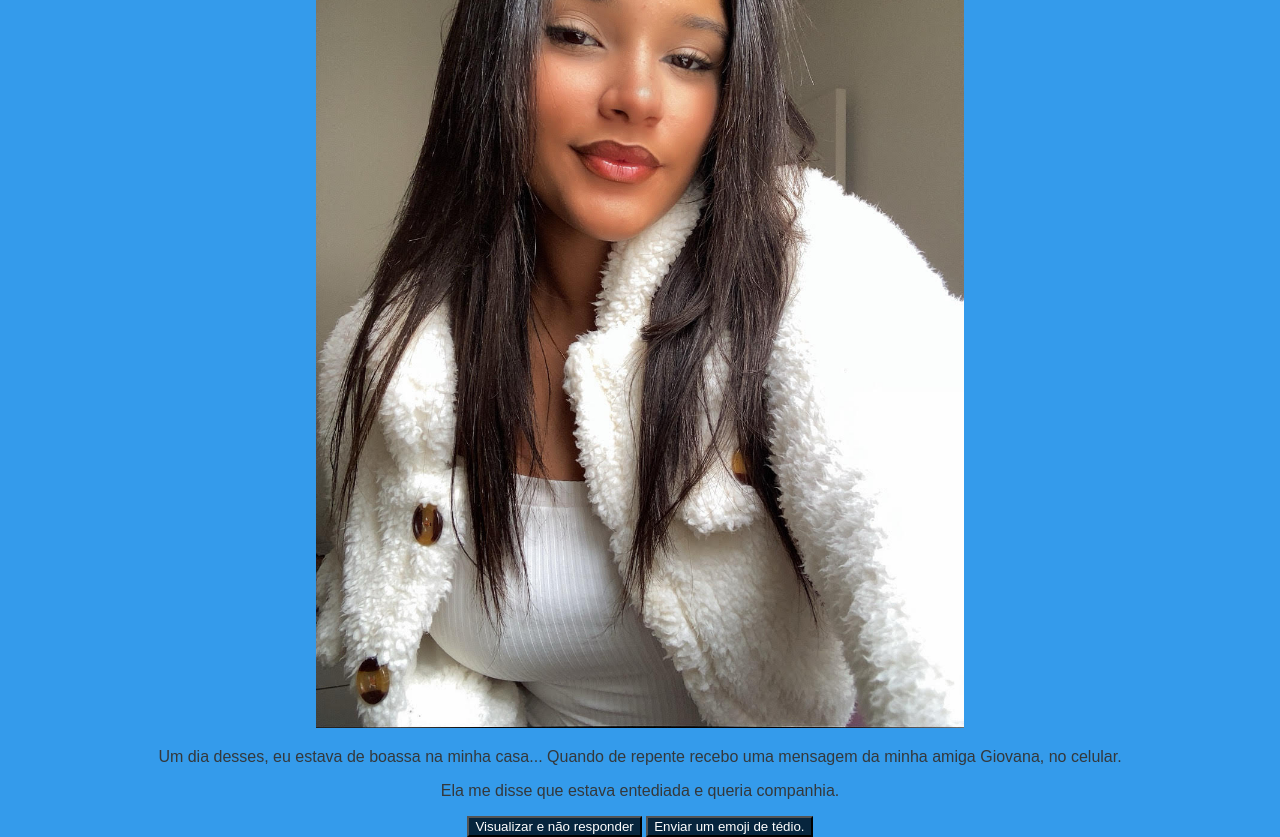
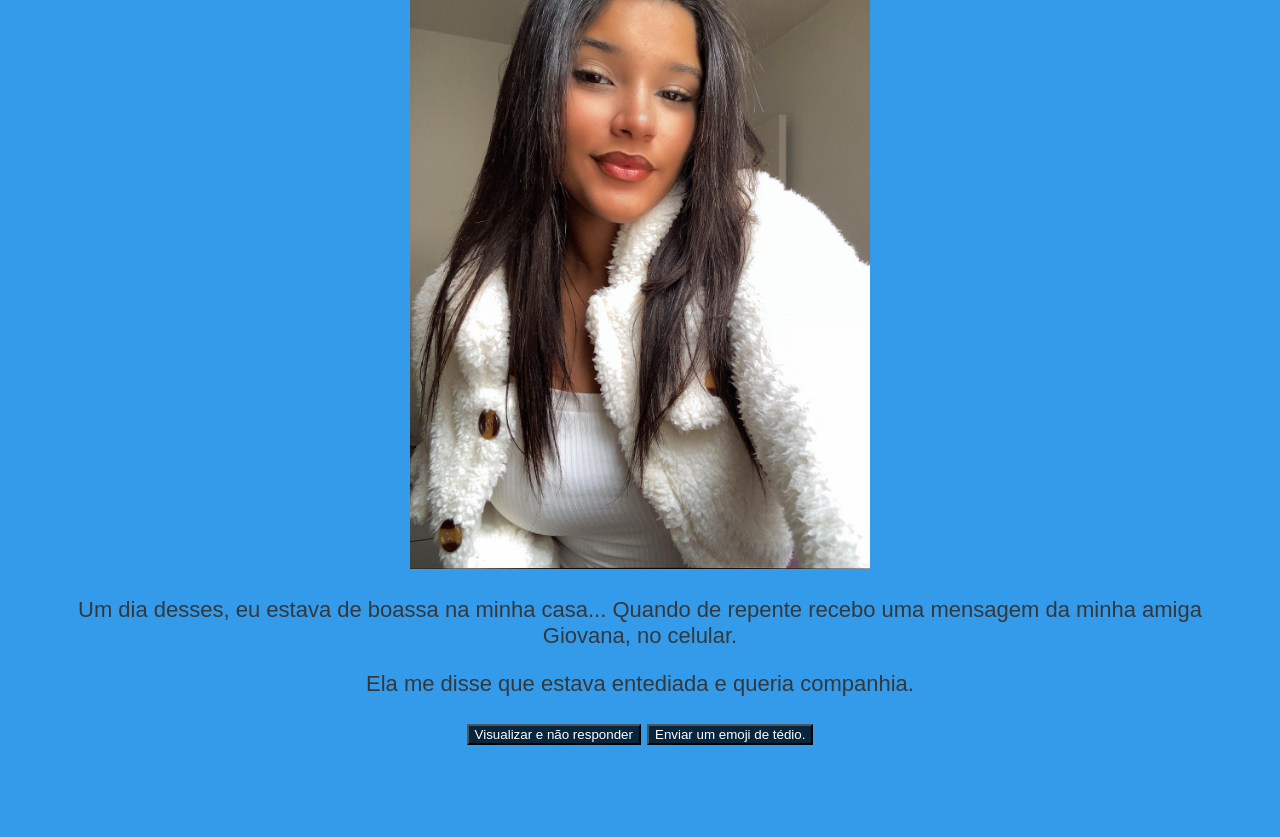
Before and after one commit to Yyuri7/Aventura-3-Bim-, a plain HTML site: page index.html in a window 1280 px wide. After the commit the page ends 800 px from the top, so only its background shows below. Drawn offline with Linux system fonts and the light colour scheme.

Commit message:
Update style.css

```diff
--- a/style.css
+++ b/style.css
@@ -7,7 +7,7 @@ body {
     align-items: center;
     height: 700px;
     margin: 0;
-  font-sixe: 22px;
+  font-size: 22px;
 }
 
 button {
@@ -30,5 +30,5 @@ main {
 }
 
 img {
-    max-width: 60%;
+    max-width: 40%;
 }
```
